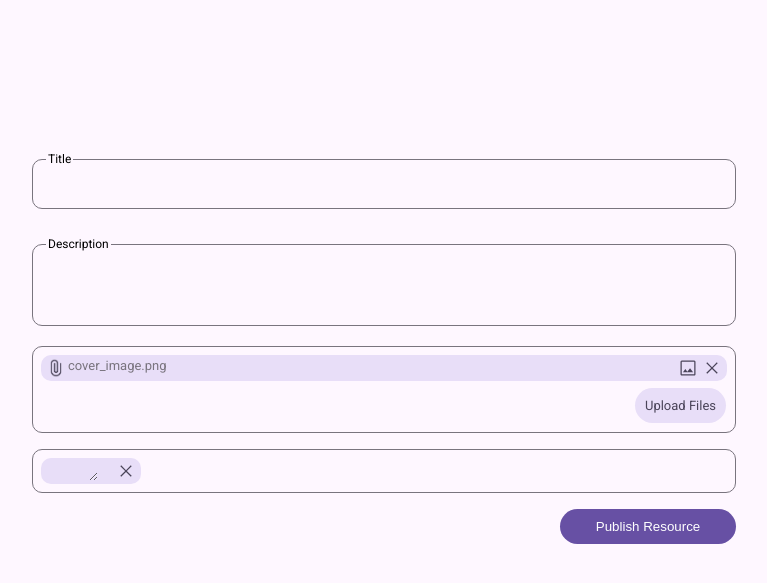
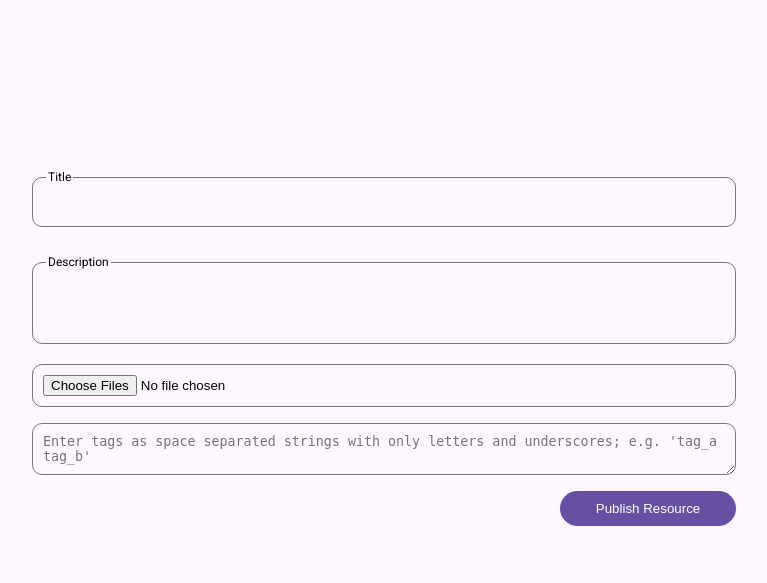
Before and after one commit to 8-bit-confusion/cs4640-project, a PHP site: page /views/create.php in a window 1280 px wide. Shown: the part 85-668 px from the top of the page, without its empty margins (256-1023 px from the left). Run offline with PHP 8.4, Linux system fonts and the light colour scheme.

Commit message:
changed file upload and tag styling for usability

```diff
--- a/styles/main.css
+++ b/styles/main.css
@@ -212,6 +212,13 @@ button:hover {
     }
 }
 
+.comment-input {
+    resize: vertical;
+
+    border-radius: 16px;
+    border-bottom-right-radius: 4px;
+}
+
 .register-input {
     height: fit-content;
     width: -webkit-fill-available;
@@ -245,9 +252,9 @@ button:hover {
 
 
 /* These next two classes overide the default "upload file" input and replace with a fitting button. */
-input[type="file"] {
+/* input[type="file"] {
     display: none;
-}
+} */
 
 .custom-file-upload {
     margin: 1px;
--- a/views/create.php
+++ b/views/create.php
@@ -36,24 +36,8 @@ Deployed URL: https://cs4640.cs.virginia.edu/gzg8pf/project-static/
                         <label for="resource-description">Description</label><br>
                         <textarea class="register-input" style="resize:none;" name="description" id="resource-description" rows="4"></textarea>
                     </div>
-                    <div class="file-container">
-                        <div class="styled-file">
-                            <img style="height:20px;justify-self:left;" src="styles/attach-file-icon.png" alt="File successfully attached.">
-                            <span style="flex-grow: 1;font-size: small;">cover_image.png</span>
-                            <img class="icon-button" style="height:20px;justify-self:left;" alt="This image will be the cover picture." src="styles/picture-icon.svg">
-                            <img class="icon-button" style="height:20px;justify-self:left;" alt="Remove this file from resource." src="styles/close-icon.svg">
-                        </div>
-                        <div style="display:flex;flex-direction:row-reverse;">
-                            <label for="resource-files" class="custom-file-upload">Upload Files</label><br>
-                            <input class="register-input" type="file" name="files[]" id="resource-files" multiple>
-                        </div>
-                    </div>
-                    <div class="tag-container">
-                        <div class="flex-row tag">
-                            <textarea title="tags" name="tags" id="resource-tags"></textarea>
-                            <img src="styles/close-icon.svg" alt="Delete this tag.">
-                        </div>
-                    </div>
+                    <input class="register-input" type="file" name="files[]" id="resource-files" multiple>
+                    <textarea class="register-input comment-input" rows="2" title="tags" name="tags" id="resource-tags" placeholder="Enter tags as space separated strings with only letters and underscores; e.g. 'tag_a tag_b'"></textarea>
                     <div class="div-input submit">
                         <button class="styled-button" type="submit" name="publish" id="publish-resource">Publish Resource</button>
                     </div>
```
Also changed, not shown: styles/resource.css (+0 -7 lines).
